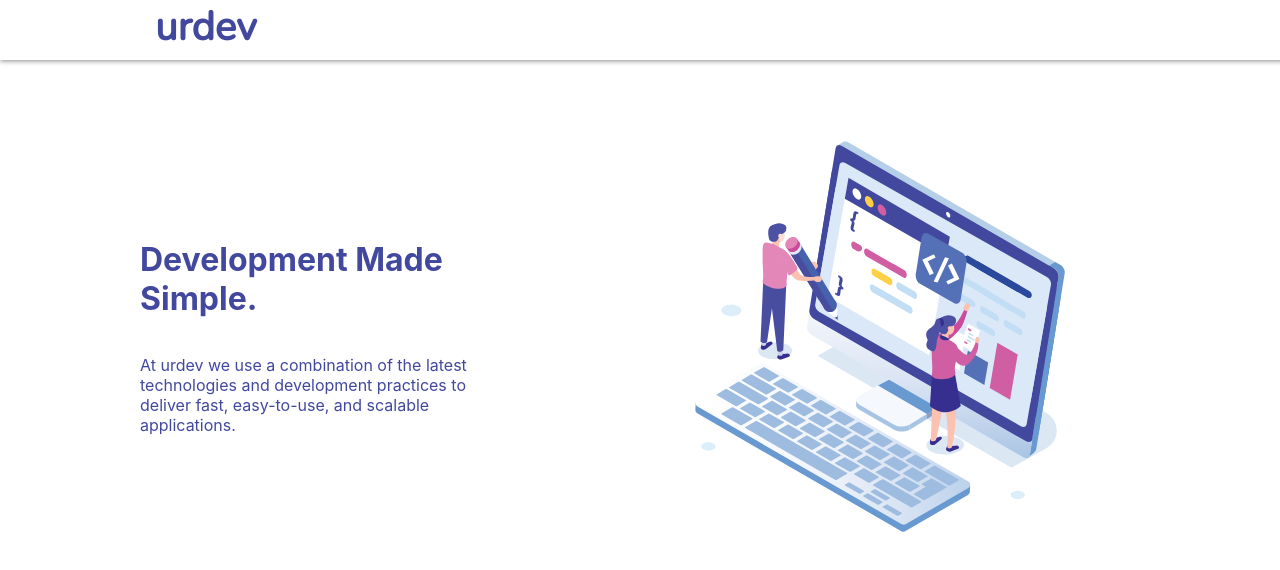
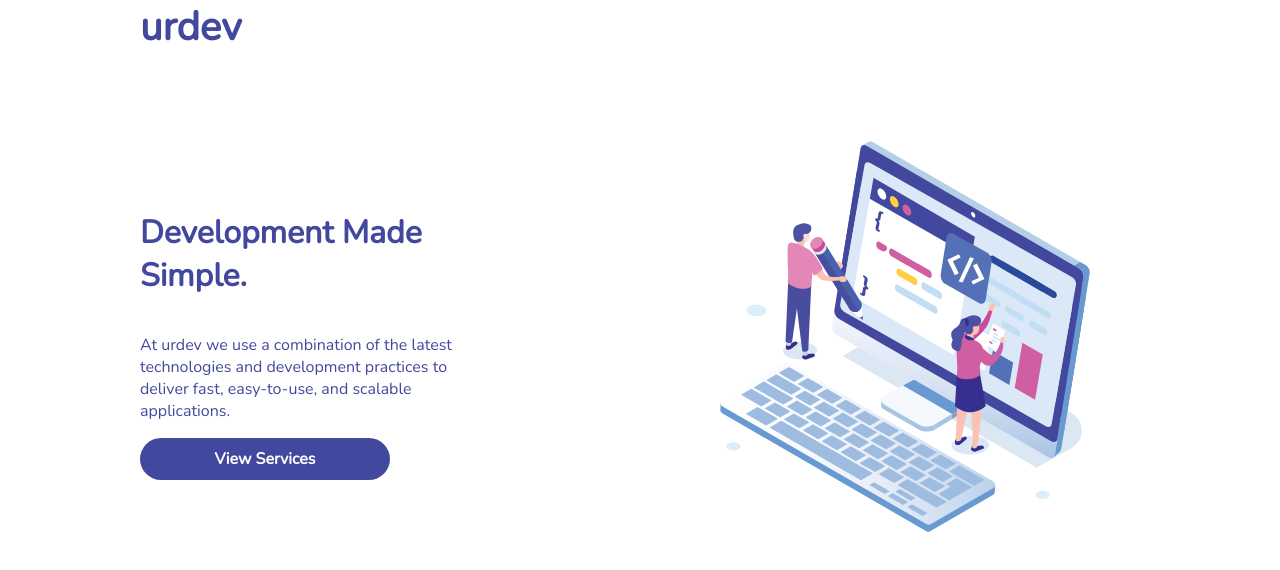
Before and after one commit to urdev-xyz/urdev-redesign, a React (Create React App) app: page / in a window 1280 px wide. Shown: the top 570 px of the page. Built offline with nearby package versions, Linux system fonts and the light colour scheme.

Commit message:
added button component

```diff
--- a/package.json
+++ b/package.json
@@ -4,6 +4,7 @@
   "private": true,
   "dependencies": {
     "react": "^16.7.0",
+    "react-animate-on-scroll": "^2.1.5",
     "react-dom": "^16.7.0",
     "react-scripts": "2.1.3"
   },
--- a/src/App.css
+++ b/src/App.css
@@ -7,7 +7,7 @@
 }
 
 .App {
-
+  font-family: var(--main);
 }
 .Content {
   position: absolute;
--- /dev/null
+++ b/src/components/Button/Button.css
@@ -0,0 +1,42 @@
+
+.Button {
+    border: none;
+    margin: 0;
+    padding: 0;
+    width: auto;
+    overflow: visible;
+
+    background: transparent;
+
+    /* inherit font & color from ancestor */
+    color: inherit;
+    font: inherit;
+
+    /* Normalize `line-height`. Cannot be changed from `normal` in Firefox 4+. */
+    line-height: normal;
+
+    /* Corrects font smoothing for webkit */
+    -webkit-font-smoothing: inherit;
+    -moz-osx-font-smoothing: inherit;
+
+    /* Corrects inability to style clickable `input` types in iOS */
+    -webkit-appearance: none;
+}
+
+/* Remove excess padding and border in Firefox 4+ */
+&::-moz-focus-inner {
+    border: 0;
+    padding: 0;
+}
+.Button:focus {
+    outline: none;
+}
+
+.Button {
+    background: var(--purple);
+    border-radius: 50px;
+    color: white !important;
+    font-weight: 900;
+    padding: 10px;
+    width: 50%;
+}
--- /dev/null
+++ b/src/components/Button/Button.js
@@ -0,0 +1,14 @@
+import React, { Component } from 'react';
+import './Button.css';
+
+class Button extends Component {
+  render() {
+    return (
+      <button className="Button">
+        {this.props.children}
+      </button>
+    );
+  }
+}
+
+export default Button;
--- a/src/components/Header/Header.css
+++ b/src/components/Header/Header.css
@@ -18,9 +18,13 @@
     max-width: 350px;
     color: var(--purple);
 }
+.Header-text h1 {
+    font-weight: 900;
+}
 .Header-image {
     display: flex;
     flex-direction: column;
+    align-items: center;
     justify-content: center;
 }
 .Header-image img::selection {
--- a/src/components/Header/Header.js
+++ b/src/components/Header/Header.js
@@ -1,5 +1,6 @@
 import React, { Component } from 'react';
 import hero from '../../hero.svg';
+import Button from '../Button/Button'
 import './Header.css';
 
 class Header extends Component {
@@ -9,6 +10,7 @@ class Header extends Component {
         <div className={'Header-split Header-text'}>
             <h1>Development Made Simple.</h1>
             <p>At urdev we use a combination of the latest technologies and development practices to deliver fast, easy-to-use, and scalable applications.</p>
+            <Button>View Services</Button>
         </div>
         <div className={'Header-split Header-image'}>
             <img src={ hero }/>
--- a/src/components/Navbar/Navbar.css
+++ b/src/components/Navbar/Navbar.css
@@ -4,17 +4,33 @@
     z-index: 10;
     width: 100%;
     height: 60px;
+    background: white;
+    color: var(--purple);
 
-    box-shadow: 0 1px 5px rgba(0,0,0,.46);
-    background: white;
     text-align: left;
-    padding: 0 15px;
-
 }
 .Navbar-inner {
     width: 100%;
     height: 100%;
+    padding: 0 15px;
+
 }
+
+.raise {
+    animation: raise 1s forwards;
+}
+
+@keyframes raise {
+    from{
+
+    }
+    to{
+        box-shadow: 0 1px 5px rgba(0,0,0,.46);
+        background: var(--purple);
+        color: white;
+    }
+}
+
 
 @media screen and (min-width: 1000px){
 
@@ -27,8 +43,8 @@
 }
 .logo {
     text-decoration: none;
-    color: var(--purple);
     font-family: var(--main);
+    color: inherit;
     font-weight: 900;
     font-size: 2.5rem;
 }
--- a/src/components/Navbar/Navbar.js
+++ b/src/components/Navbar/Navbar.js
@@ -2,9 +2,31 @@ import React, { Component } from 'react';
 import './Navbar.css';
 
 class Navbar extends Component {
+
+  constructor(props){
+    super(props);
+
+    this.state = {
+      scrollState: null,
+    }
+  }
+
+  componentDidMount(){
+    window.addEventListener('scroll', (event) => {
+      let myclass;
+       if(window.scrollY < 15){
+           myclass = null;
+       }else{
+           myclass = 'raise';
+       }
+       this.setState({
+          scrollState: myclass
+       })
+    });
+  }
   render() {
     return (
-      <div className="Navbar">
+      <div className={`Navbar ${ this.state.scrollState}`}>
         <div className={"Navbar-inner"}>
             <a className={'logo'} href='/#'>urdev</a>
         </div>
```
Also changed, not shown: 1 other file (tests, documents, lock files or other folders).
